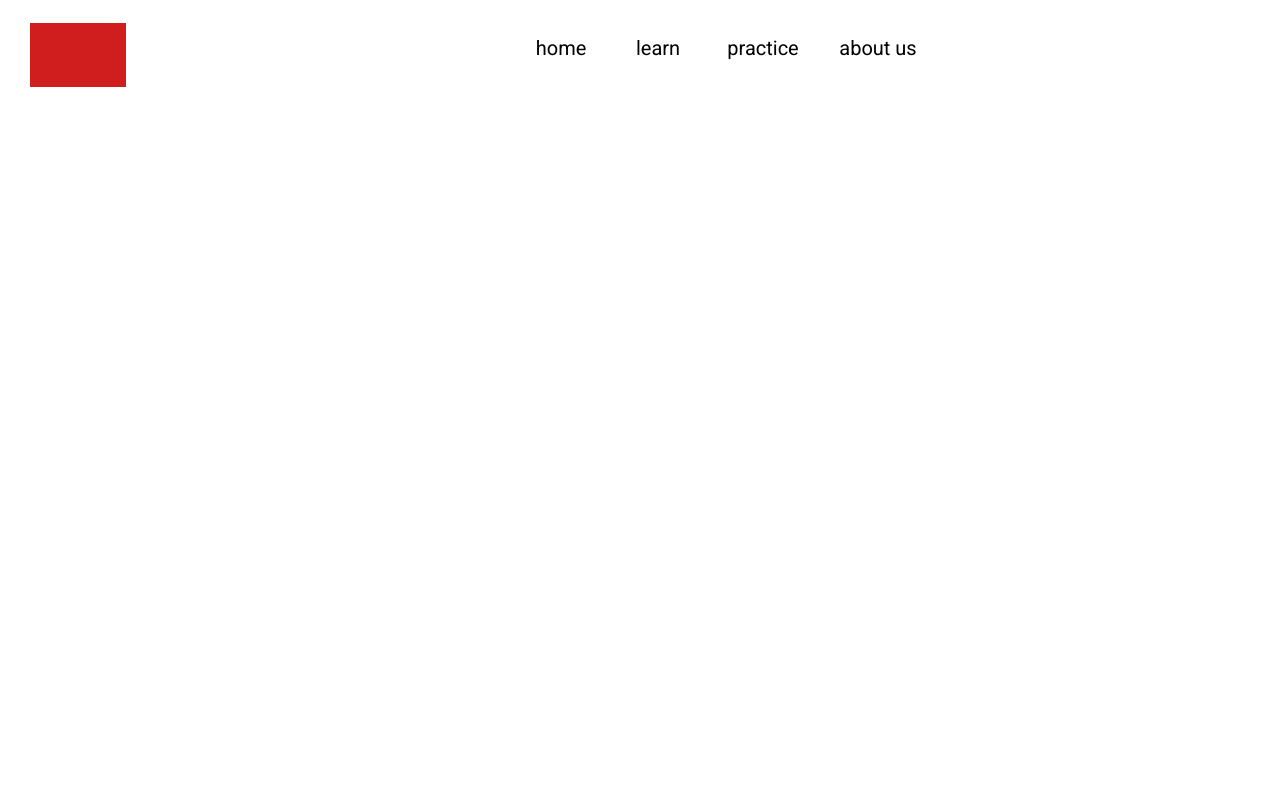
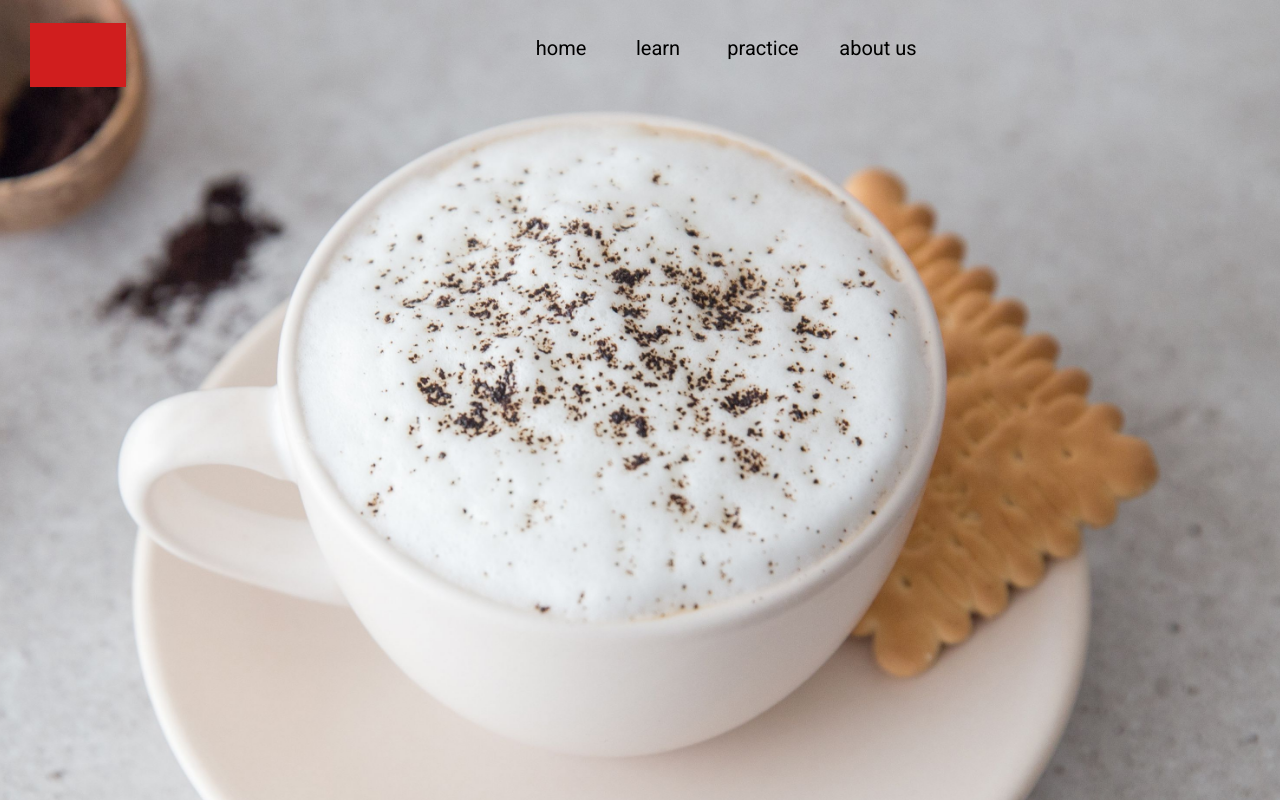
Before and after one commit to naufalindra/pradana15610047, a plain HTML site: page index.html in a window 1280 px wide. Shown: the top 800 px of the page. Drawn offline with Linux system fonts and the light colour scheme.

Commit message:
Update main.css

```diff
--- a/main.css
+++ b/main.css
@@ -16,7 +16,7 @@
 .v1_19 {
   width: 100%;
   height: 100%;
-  background: url("../images/v1_19.png");
+  background: url("latte.jpg");
   background-repeat: no-repeat;
   background-position: center center;
   background-size: cover;
```
